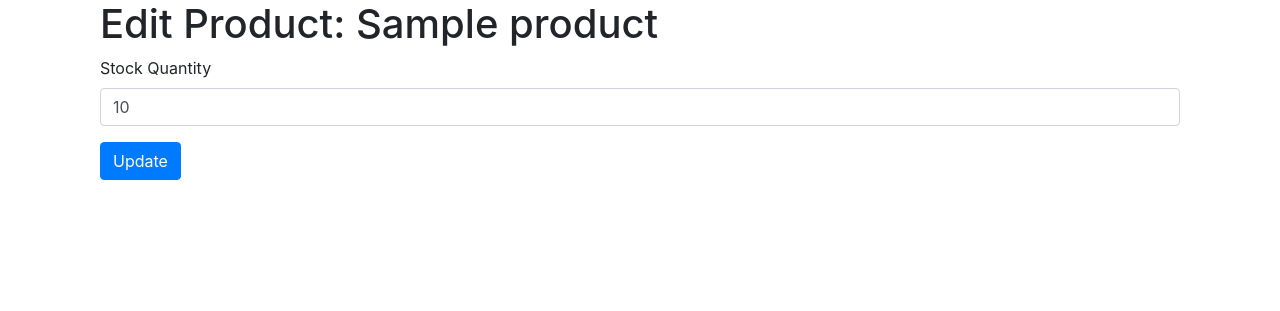
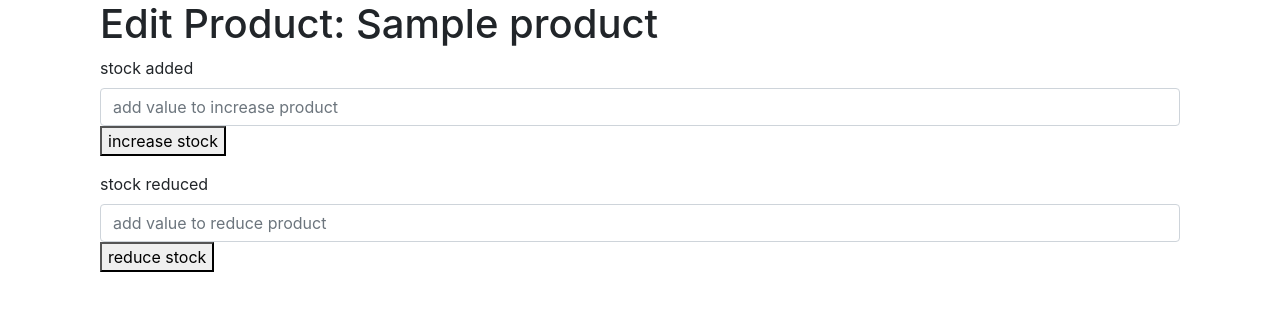
Before and after one commit to ap23022/quattro-app, a Flask app: page /admin/products/edit/1 in a window 1280 px wide. Shown: the part 56-367 px from the top of the page. Run offline with Flask 3, Linux system fonts and the light colour scheme; tables that the repository leaves empty hold one stand-in row (values such as "Sample post"); parts of the project's set-up code (start-up, migrations or seed data) failed here and were passed over; some libraries are stand-ins or nearby versions.

Commit message:
add dec stock and flash

```diff
--- a/website/models.py
+++ b/website/models.py
@@ -1,6 +1,9 @@
 from website import db
 from flask_login import UserMixin
 from sqlalchemy.sql import func
+from datetime import datetime
+import pytz
+
 
 
 
@@ -32,6 +35,7 @@ class Order(db.Model):
     items = db.relationship('Order_Cart_Product', backref='order', lazy=True)
     status = db.Column(db.String, nullable=False)
     customer_id = db.Column(db.Integer, db.ForeignKey('users.id'), nullable=False)
+    date_created = db.Column(db.DateTime, default=datetime.now(pytz.timezone('Europe/Athens')))
 
 
 class Order_Cart_Product(db.Model):
--- a/website/static/index.js
+++ b/website/static/index.js
@@ -1,15 +1,78 @@
 $(document).ready(function () {
-  $(".add-btn").on("click", function () {
-    var productid = $(this).data("productid");
-    var userid = $(this).data("userid");
-    var url = "/addtocart/" + userid + "/" + productid;
+  $(".add-btn").click(function () {
+      const productId = $(this).data("productid");
+      const userId = $(this).data("userid");
 
-    $.ajax({
-      type: "POST",
-      url: url,
-      success: function (data) {
-        console.log("success!!");
-      },
-    });
+      // AJAX POST Request
+      $.ajax({
+          url: `/addtocart/${userId}/${productId}`,
+          type: "POST",
+          success: function (response) {
+              $("#messages").html(`
+                  <div class="alert alert-success alert-dismissible fade show" role="alert">
+                      Added to cart successfully!
+                  </div>
+              `).show().fadeOut(1000);
+          },
+          error: function () {
+              $("#messages").html(`
+                  <div class="alert alert-danger alert-dismissible fade show" role="alert">
+                      Failed to add to cart.
+                  </div>
+              `).show().fadeOut(1000);
+          }
+      });
+  });
+
+  $("#increase_stock").click(function() {
+      const increase_by = $("#stock_added").val();
+      const productId = $(this).data("productid");
+
+      console.log(productId);
+
+      $.ajax({
+          url: `/admin/products/increase_stock/${productId}/${increase_by}`,
+          type: "POST",
+          success: function (response) {
+              $("#messages").html(`
+                  <div class="alert alert-success alert-dismissible fade show" role="alert">
+                      Stock increased successfully!
+                  </div>
+              `).show().fadeOut(1000);
+          },
+          error: function () {
+              $("#messages").html(`
+                  <div class="alert alert-danger alert-dismissible fade show" role="alert">
+                      Failed to increase stock.
+                  </div>
+              `).show().fadeOut(1000);
+          }
+      });
+  });
+
+  $("#reduce_stock").click(function() {
+      const decrease_by = $("#stock_reduced").val();
+      const productId = $(this).data("productid");
+
+      console.log(productId);
+
+      $.ajax({
+          url: `/admin/products/reduce_stock/${productId}/${decrease_by}`,
+          type: "POST",
+          success: function (response) {
+              $("#messages").html(`
+                  <div class="alert alert-success alert-dismissible fade show" role="alert">
+                      Stock reduced successfully!
+                  </div>
+              `).show().fadeOut(1000);
+          },
+          error: function () {
+              $("#messages").html(`
+                  <div class="alert alert-danger alert-dismissible fade show" role="alert">
+                      Failed to reduce stock.
+                  </div>
+              `).show().fadeOut(1000);
+          }
+      });
   });
 });
--- a/website/templates/admin/edit_product.html
+++ b/website/templates/admin/edit_product.html
@@ -2,13 +2,19 @@
 
 {% block content %}
 <div class="container">
+    <div id="messages"></div>
     <h1>Edit Product: {{ product.product_name }}</h1>
     <form method="POST">
         <div class="form-group">
-            <label for="stock_quantity">Stock Quantity</label>
-            <input type="number" class="form-control" id="stock_quantity" name="stock_quantity" value="{{ product.stock_quantity }}" required>
+            <label for="stock_added">stock added</label>
+            <input type="number" class="form-control" id="stock_added" name="stock_added" placeholder="add value to increase product" required>
+                <button type="button" id="increase_stock" data-productid="{{product.id}}">increase stock</button>
         </div>
-        <button type="submit" class="btn btn-primary">Update</button>
+        <div class="form-group">
+            <label for="stock_added">stock reduced</label>
+            <input type="number" class="form-control" id="stock_reduced" name="stock_reduced" placeholder="add value to reduce product" required>
+                <button type="button" id="reduce_stock" data-productid="{{product.id}}">reduce stock</button>
+        </div>
     </form>
 </div>
 {% endblock %}
--- a/website/templates/admin/orders.html
+++ b/website/templates/admin/orders.html
@@ -8,6 +8,7 @@
         <tr>
           <th>Order ID</th>
           <th>Status</th>
+          <th>Date Created</th>
           <th>Actions</td>
         </tr>
       </thead>
@@ -15,6 +16,7 @@
         <tr>
           <td>{{ order.id }}</td>
           <td>{{ order.status }}</td>
+          <td>{{ order.date_created.strftime("%d/%m/%Y %H:%M") }}</td>
           <td><a href="/admin/orders/{{order.id}}" class="btn btn-success me-2">Edit Order</a></td>
         </tr>
       </tbody>
--- a/website/templates/customer/products.html
+++ b/website/templates/customer/products.html
@@ -2,6 +2,7 @@
 
 {% block content %}
 <div class="container">
+    <div id="messages"></div>
     <h1>Products</h1>
     <table class="table table-striped">
         <thead>
--- a/website/views.py
+++ b/website/views.py
@@ -138,6 +138,7 @@ def edit_product(product_id):
     product = Product.query.get_or_404(product_id)
 
     if request.method == "POST":
+
         new_stock = request.form.get("stock_quantity")
         product.stock_quantity = new_stock
         db.session.commit()
@@ -152,6 +153,23 @@ def delete_product(product_id):
     db.session.delete(product)
     db.session.commit()
     return redirect(url_for("views.products"))
+
+
+@views.route("/admin/products/increase_stock/<int:product_id>/<int:increase_by>", methods=["POST"])
+def increase_stock(product_id, increase_by):
+    print(product_id)
+    product = Product.query.get_or_404(product_id)
+    product.stock_quantity += increase_by
+    db.session.commit()
+    return jsonify({"message": "Success!"}), 200
+
+@views.route("/admin/products/reduce_stock/<int:product_id>/<int:decrease_by>", methods=["POST"])
+def reduce_stock(product_id, decrease_by):
+    print(product_id)
+    product = Product.query.get_or_404(product_id)
+    product.stock_quantity -= decrease_by
+    db.session.commit()
+    return jsonify({"message": "Success!"}), 200
 
 
 @views.route("/admin/orders")
@@ -249,8 +267,19 @@ def get_cart(user_id):
 @views.route("/customer/cart/<int:user_id>", methods=["POST"])
 def submit_order(user_id):
     order_items = (
-        db.session.query(Customer_Cart)
-        .filter(Customer_Cart.customer_id == user_id)
+        db.session.query(Customer_Cart, Product)
+        .join(Product, Customer_Cart.product_id == Product.id)
+        .join(
+            Order_Cart_Product,
+            Customer_Cart.id == Order_Cart_Product.cart_product_id,
+            isouter=True,
+        )
+        .filter(
+            and_(
+                Order_Cart_Product.order_id.is_(None),
+                Customer_Cart.customer_id == user_id,
+            )
+        )
         .all()
     )
     order = Order(status="pending", customer_id=user_id)
@@ -258,7 +287,7 @@ def submit_order(user_id):
     db.session.commit()
     for order_item in order_items:
         order_cart_product = Order_Cart_Product(
-            order_id=order.id, cart_product_id=order_item.id
+            order_id=order.id, cart_product_id=order_item.Customer_Cart.id
         )
         db.session.add(order_cart_product)
 
@@ -311,6 +340,7 @@ def edit_order(order_id):
     return render_template("/admin/edit_order.html", customer_order=customer_order)
 
 
+
 @views.route("/admin/orders/<int:order_id>", methods=["POST"])
 def approve_order(order_id):
     order = db.session.query(Order).filter(Order.id == order_id).first()
```
